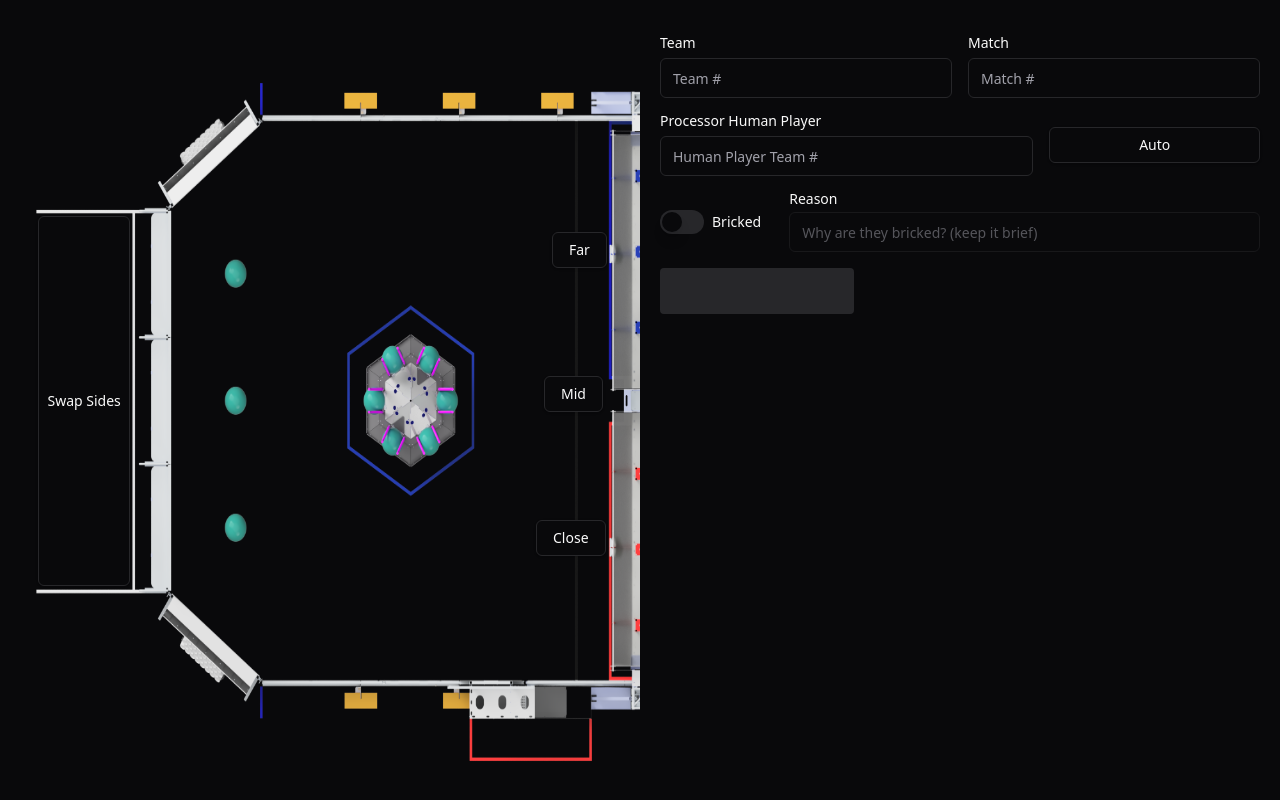
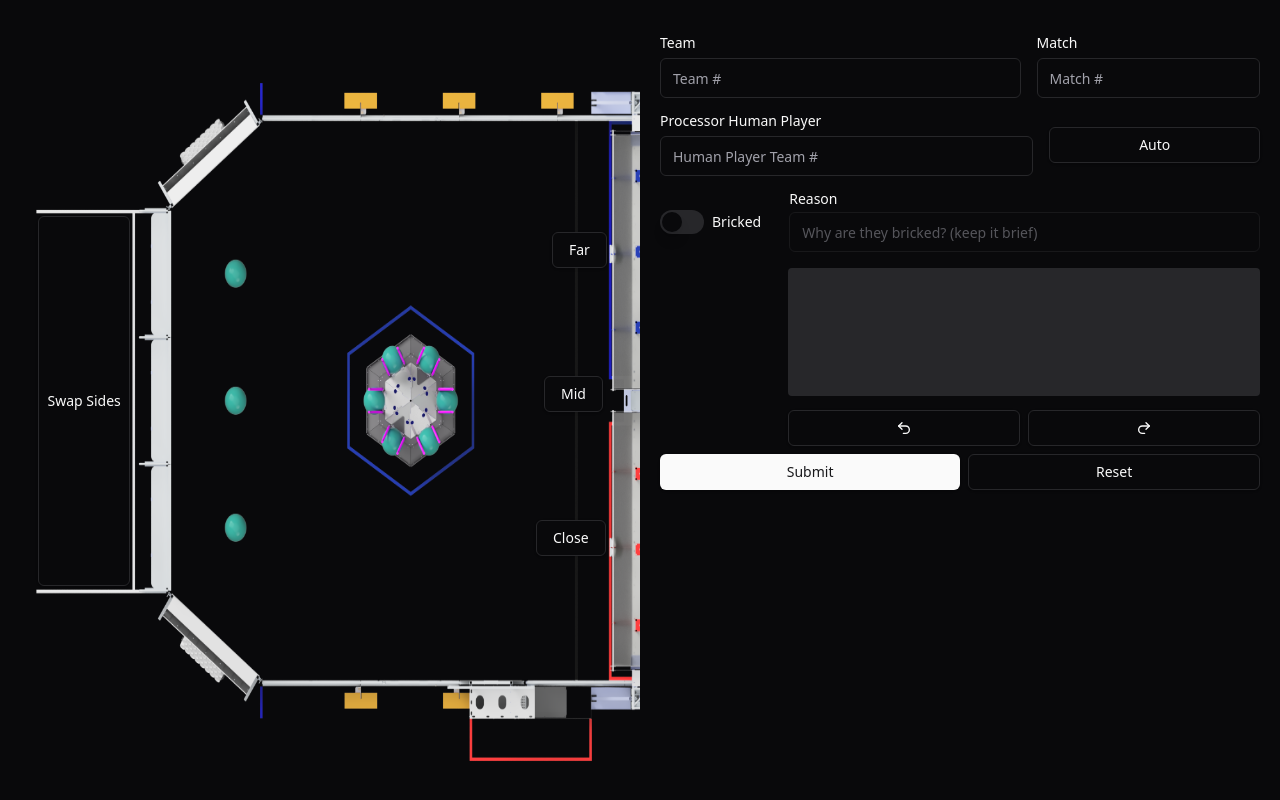
Before and after one commit to sumeru-26/MapScout, a Vue app: page / in a window 1280 px wide. Built offline with nearby package versions, Linux system fonts and the light colour scheme.

Commit message:
finished main ui + added inputlist functionality

```diff
--- a/src/components/debug-window.vue
+++ b/src/components/debug-window.vue
@@ -1,9 +1,21 @@
 <script setup>
+
+    import { computed } from 'vue'
+
+    const { inputList } = defineProps(['inputList'])
+
+    const debugMessage = computed(() => {
+        var x = ''
+        for (const a of inputList.toReversed()) {
+            x += a+'\n'
+        }
+        return x
+    })
+
+
 
 </script>
 
 <template>
-    <textarea class="resize-none rounded bg-muted text-muted-foreground px-[0.3rem] py-[0.2rem] font-mono text-sm font-extralight">
-
-    </textarea>
+    <textarea disabled class="resize-none overflow-hidden rounded bg-muted text-muted-foreground px-[0.3rem] py-[0.2rem] font-mono text-sm font-extralight">{{ debugMessage }}</textarea>
 </template>
--- a/src/views/MainView.vue
+++ b/src/views/MainView.vue
@@ -7,29 +7,45 @@
   import { Button } from '@/components/ui/button';
   import { Input } from '@/components/ui/input';
 
-  import { Check, X, Circle, PersonStanding, Bot } from 'lucide-vue-next';
+  import { Check, X, Circle, PersonStanding, Bot, Undo2, Redo2 } from 'lucide-vue-next';
 import DebugWindow from '@/components/debug-window.vue';
 
   const inputList = ref([])
+  var redoCache = []
 
   function update(input) {
+    var x = ''
     const inputType = input.split(':')[0]
     if (inputType == 'reef') {
-      if (reefActionInput.value == 'algae') inputList.value.push('reef:algae')
-      else inputList.value.push(`reef:${reefLevelInput.value}:${reefActionInput.value}`)
+      if (reefActionInput.value == 'algae') x = 'reef:algae'
+      else x = `reef:${reefLevelInput.value}:${reefActionInput.value}`
       reefLevelInput.value = ''
       reefActionInput.value = ''
     } else if (inputType == 'net') {
-      inputList.value.push(`net:${netTypeInput.value}:${netScoredInput.value}`)
+      x = `net:${netTypeInput.value}:${netScoredInput.value}`
       netTypeInput.value = ''
       netScoredInput.value = ''
     } else {
-      inputList.value.push(input)
+      x = input
     }
-    console.log(inputList.value)
+    // console.log(inputList.value)
+    if (!autoEnded.value) inputList.value.push(`auto:${x}`)
+    else inputList.value.push(x)
   }
 
+  function undo() {
+    if (inputList.value.length > 0) {
+    const deletedInput = inputList.value.pop()
+    redoCache.push(deletedInput)
+    }
+  }
 
+  function redo() {
+    if (redoCache.length > 0) {
+      const deletedInput = redoCache.pop()
+      inputList.value.push(deletedInput)
+    }
+  }
 
   const fieldBool = ref(false)
   const fieldSide = computed(() => {
@@ -66,11 +82,6 @@ import DebugWindow from '@/components/debug-window.vue';
   const autoStarted = ref(false)
   const autoEnded = ref(false)
 
-  function tick() {
-    autoCountdown.value -= .01
-    console.log('tick')
-  }
-
   async function beginAutoCountdown() {
     if (autoStarted.value && !autoEnded.value) {
       autoState.value = false
@@ -80,7 +91,7 @@ import DebugWindow from '@/components/debug-window.vue';
     }
     autoStarted.value = true
     autoState.value = true
-    console.log('began')
+    // console.log('began')
     const intervalId = setInterval(tick, 10)
     setTimeout(() => {
       clearInterval(intervalId)
@@ -88,6 +99,39 @@ import DebugWindow from '@/components/debug-window.vue';
       autoCountdown.value = 25
       autoEnded.value = true
     }, 25000)
+  }
+
+  function tick() {
+    autoCountdown.value -= .01
+    // console.log('tick')
+  }
+
+  function reset() {
+
+    inputList.value = []
+    redoCache = []
+
+    brickedInput.value = false
+    brickedReason.value = ''
+
+    matchStarted.value = false
+
+    reefButtonState.value = 'reef'
+    groundIntakeButtonState.value = 'ground'
+    processorButtonState.value = 'processor'
+    climbButtonState.value = 'climb'
+    netButtonState.value = 'net'
+
+    reefLevelInput.value = ''
+    reefActionInput.value = ''
+    netTypeInput.value = ''
+    netScoredInput.value = ''
+
+    autoState.value = false
+    autoCountdown.value = 25
+    autoStarted.value = false
+    autoEnded.value = false
+
   }
 
   const imgClass = computed(() => {
@@ -130,7 +174,7 @@ import DebugWindow from '@/components/debug-window.vue';
     return `absolute ${(fieldSide.value == 'left') ? 'left-94/200' : 'right-94/200'} top-56/100 grid grid-rows-2 gap-y-16`
   })
   const crossedFieldButtonClass = computed(() => {
-    return `absolute ${(fieldSide.value == 'left') ? 'left-52/100' : 'right-52/100'} top-249/400 w-1/10 h-1/8 ${fieldSide.value == 'left' ? 'rotate-90' : '-rotate-90'}`
+    return `absolute z-50 ${(fieldSide.value == 'left') ? 'left-52/100' : 'right-52/100'} top-249/400 w-1/10 h-1/8 ${fieldSide.value == 'left' ? 'rotate-90' : '-rotate-90'}`
   })
   const endgameButtonClass = computed(() => {
     return `absolute ${(fieldSide.value == 'left') ? 'left-333/800' : 'right-333/800'} top-29/100 w-1/7 h-1/17 ${fieldSide.value == 'left' ? 'rotate-90' : '-rotate-90'}`
@@ -229,17 +273,17 @@ import DebugWindow from '@/components/debug-window.vue';
     <div class="my-4 flex gap-x-4">
       <div class="grow grid gap-2">
         <Label for="team">Team</Label>
-        <Input id="team" type="number" max="11000" placeholder="Team #" />
+        <Input id="team" type="number" max="11000" placeholder="Team #" autocomplete="off" />
       </div>
       <div class="grow grid gap-2">
         <Label for="match">Match</Label>
-        <Input id="match" type="number" max="200" placeholder="Match #" />
+        <Input id="match" type="number" min="0" max="200" placeholder="Match #" autocomplete="off" />
       </div>
     </div>
     <div class="my-4 flex items-center gap-x-4">
       <div class="grow grid gap-2">
         <Label for="hpTeam">Processor Human Player</Label>
-        <Input id="hpTeam" type="number" max="11000" placeholder="Human Player Team #" />
+        <Input id="hpTeam" type="number" max="11000" placeholder="Human Player Team #" autocomplete="off" />
       </div>
       <Button :disabled="autoEnded" @click.stop.prevent="beginAutoCountdown()" :variant="(!autoEnded && autoState) ? '' : 'outline'" class="grow">Auto {{ (!autoEnded && autoState) ? `- ${autoCountdown.toFixed(2)}` : '' }}</Button>
     </div>
@@ -248,9 +292,23 @@ import DebugWindow from '@/components/debug-window.vue';
       <Label for="bricked">Bricked</Label>
       <div class="ml-5 grow grid gap-1.5">
         <Label for="brickedReason">Reason</Label>
-        <Input id="brickedReason" :disabled="!brickedInput" v-model="brickedReason" placeholder="Why are they bricked? (keep it brief)" />
+        <Input id="brickedReason" :disabled="!brickedInput" v-model="brickedReason" placeholder="Why are they bricked? (keep it brief)" autocomplete="off" />
       </div>
-    </div class="w-full flex justify-end">
-    <DebugWindow class="" />
+    </div>
+    <div class="ml-32">
+      <DebugWindow :input-list="inputList" class="w-full h-32" />
+      <div class="my-2 flex gap-x-2">
+        <Button @click.stop.prevent="undo()" variant="outline" class="grow">
+          <Undo2 />
+        </Button>
+        <Button @click.stop.prevent="redo()" variant="outline" class="grow">
+          <Redo2 />
+        </Button>
+      </div>
+    </div>
+    <div class="flex gap-x-2">
+      <Button class="grow">Submit</Button>
+      <Button @click.stop.prevent="reset()" variant="outline" class="grow">Reset</Button>
+    </div>
   </div>
 </template>
```
